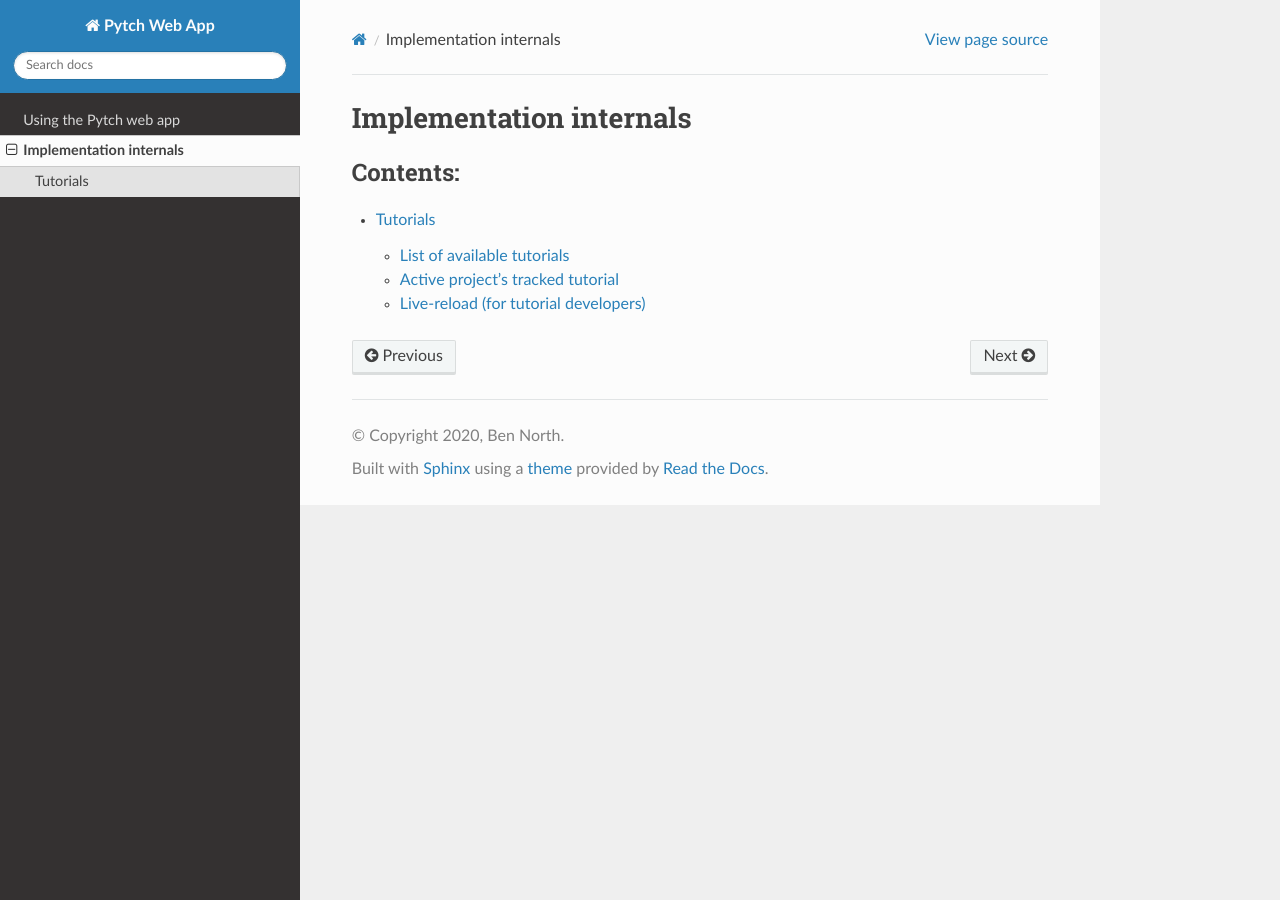
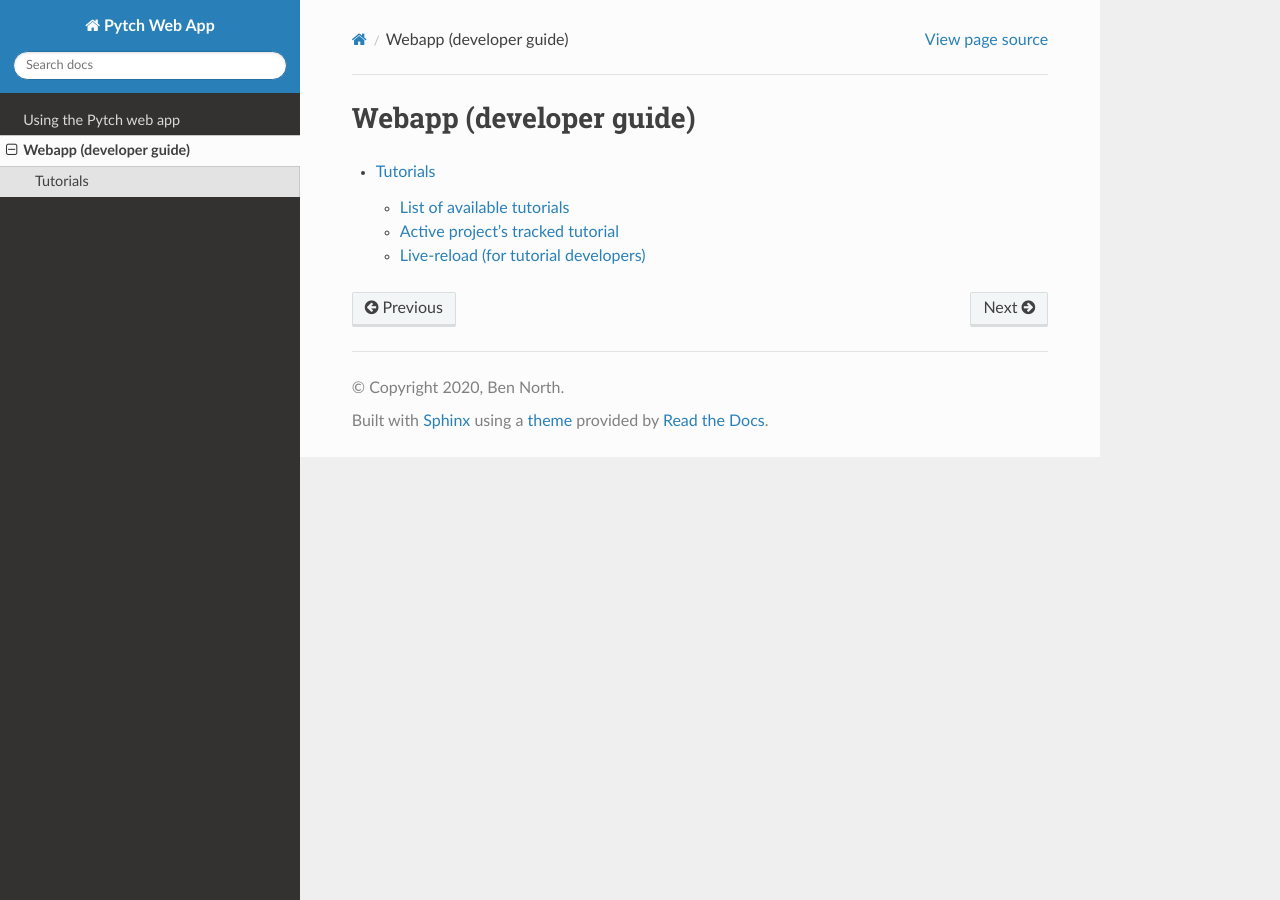
Before and after one commit to pytchlang/pytch-webapp, a Sphinx documentation site: the page built from doc/source/developer/index.rst, in a window 1280 px wide. Built offline with Sphinx 7.4.7 and the Read the Docs theme 2.0.0, drawn with Linux system fonts in a browser that asks for light colours.

Commit message:
Re-title developer docs index

```diff
--- a/doc/source/developer/index.rst
+++ b/doc/source/developer/index.rst
@@ -1,8 +1,7 @@
-Implementation internals
+Webapp (developer guide)
 ========================
 
 .. toctree::
    :maxdepth: 2
-   :caption: Contents:
 
    tutorials
```
